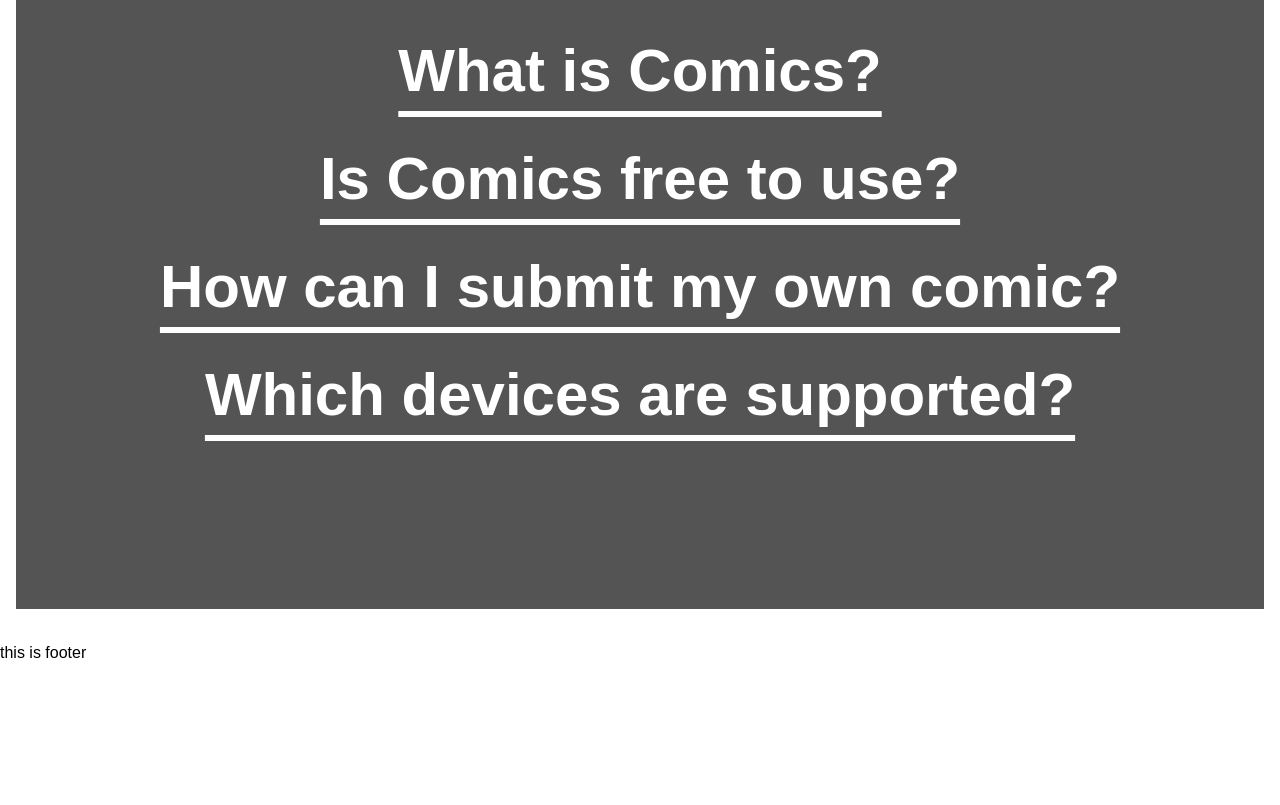
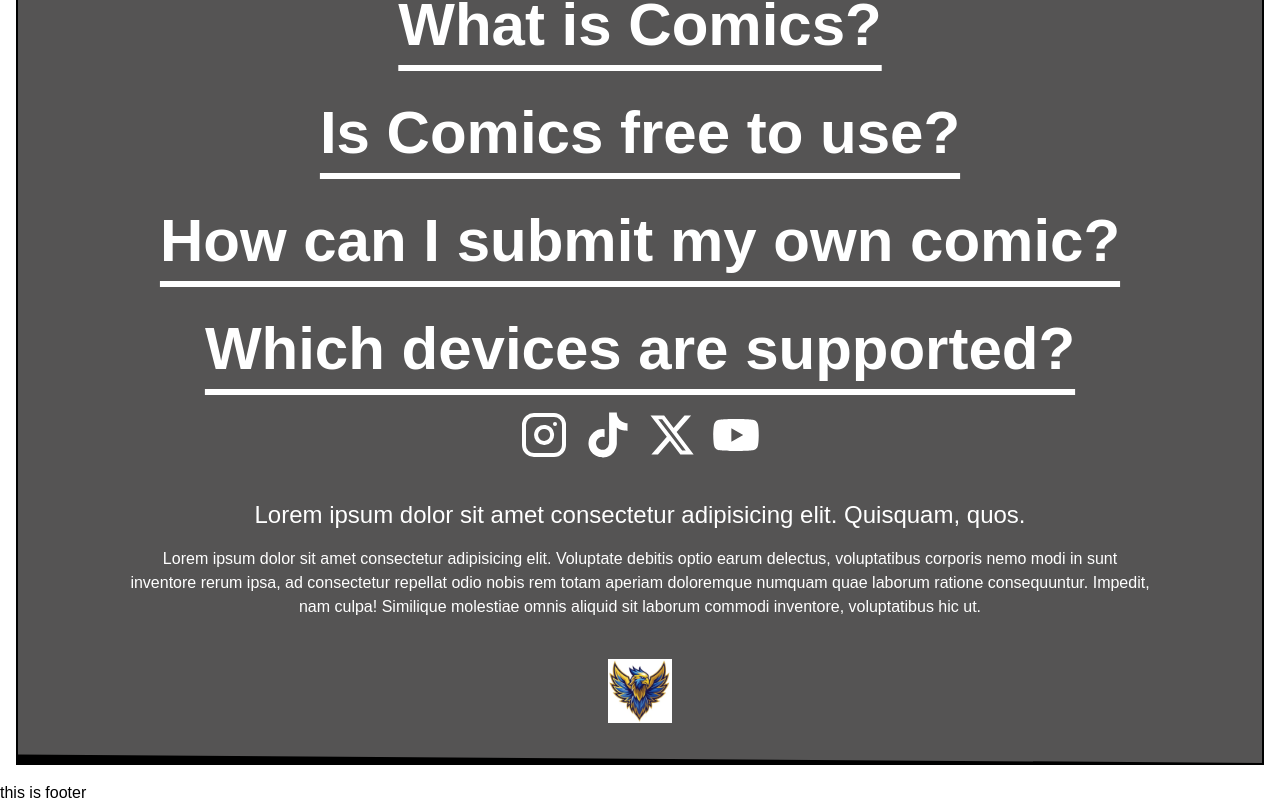
Before and after one commit to backbencherstudio/comic-type-website, a Next.js app: page / in a window 1280 px wide. Shown: the part 4292-5097 px from the top of the page. Before the commit the page ends 4957 px from the top, so only its background shows below. Built offline with nearby package versions, Linux system fonts and the light colour scheme.

Commit message:
Faq completed

```diff
--- a/app/globals.css
+++ b/app/globals.css
@@ -10,6 +10,7 @@ body {
 .clip{
   clip-path: polygon(1% 0, 100% 0, 100% 100%, 1.5% 100%);
 }
-.clip-2{
-  clip-path: polygon(100% 0, 100% 100%, 0 100%, 0 0);
+
+.clip-bottom-left {
+  clip-path: polygon(0% 0%, 100% 0%, 100% 100%, 0% 99%);
 }
--- a/components/home/FAQ.tsx
+++ b/components/home/FAQ.tsx
@@ -1,5 +1,10 @@
 "use client";
+import Image from "next/image";
 import React, { useState } from "react";
+import { FaYoutube } from "react-icons/fa";
+import { FaXTwitter } from "react-icons/fa6";
+import { FiInstagram } from "react-icons/fi";
+import { IoLogoTiktok } from "react-icons/io5";
 
 const faqs = [
   {
@@ -31,11 +36,9 @@ const FAQ = () => {
   };
 
   return (
-    <div className="px-2 py-4 sm:px-4 sm:py-8">
-
-      <section className="flex flex-col items-center justify-center bg-[#555454] ">
+    <div className="px-2 py-4 sm:px-4">
         <div className="flex justify-center items-center">
-        <div className="relative w-fit -mt-8 z-20">
+            <div className="relative w-fit -mt-8 -mb-8 z-20">
               <div className="bg-black border-2 border-black pb-2 clip">
                 <h1 className="text-black text-lg xs:text-xl sm:text-2xl md:text-3xl lg:text-4xl font-bold uppercase bg-white py-2 sm:py-4 px-3 sm:px-6 clip text-center">
                   Frequently Asked Questions
@@ -43,14 +46,22 @@ const FAQ = () => {
               </div>
             </div>
           </div>
-        <div className="w-full max-w-2xl sm:max-w-4xl md:max-w-7xl mx-auto pt-10 pb-40">
+      <div className="bg-black p-[2px] ">
+        <section className="flex flex-col items-center justify-center bg-[#555454] pb-10 px-4 clip-bottom-left">
+
+          <div className="w-full max-w-2xl sm:max-w-4xl md:max-w-7xl mx-auto pt-4 md:pt-10 ">
             {faqs.map((faq, idx) => (
-            <div key={idx} className="text-white overflow-hidden  last:border-b-0">
+              <div
+                key={idx}
+                className="text-white overflow-hidden  last:border-b-0"
+              >
                 <button
                   onClick={() => toggleFAQ(idx)}
-                className={`w-full py-4 px-2 sm:py-6 sm:px-6 text-center flex justify-center items-center transition-colors duration-200 ${openIndex === idx ? "": "underline"} underline-offset-8 sm:underline-offset-[20px] focus:outline-none`}
+                  className={`w-full py-4 px-2 sm:py-6 sm:px-6 text-center flex justify-center items-center transition-colors duration-200 ${
+                    openIndex === idx ? "" : "underline"
+                  } underline-offset-8 sm:underline-offset-[20px] focus:outline-none`}
                 >
-                <h3 className="text-2xl xs:text-3xl sm:text-3xl md:text-4xl lg:text-6xl font-semibold text-center">
+                  <h3 className="text-xl xs:text-3xl sm:text-3xl md:text-4xl lg:text-6xl font-semibold text-center">
                     {faq.question}
                   </h3>
                 </button>
@@ -68,7 +79,45 @@ const FAQ = () => {
               </div>
             ))}
           </div>
+          <div className="flex gap-4 text-white mt-2">
+            <a href="">
+              <FiInstagram className="text-[24px] lg:text-[48px]" />
+            </a>
+            <a href="">
+              <IoLogoTiktok className="text-[24px] lg:text-[48px]" />
+            </a>
+            <a href="">
+              <FaXTwitter className="text-[24px] lg:text-[48px]" />
+            </a>
+            <a href="">
+              <FaYoutube className="text-[24px] lg:text-[48px]" />
+            </a>
+          </div>
+          <div className="text-white text-center max-w-5xl mx-auto mt-10">
+            <h1 className="lg:text-2xl sm:text-xl text-lg  mb-4">
+              Lorem ipsum dolor sit amet consectetur adipisicing elit. Quisquam,
+              quos.
+            </h1>
+            <p className="md:text-base text-sm">
+              Lorem ipsum dolor sit amet consectetur adipisicing elit. Voluptate
+              debitis optio earum delectus, voluptatibus corporis nemo modi in
+              sunt inventore rerum ipsa, ad consectetur repellat odio nobis rem
+              totam aperiam doloremque numquam quae laborum ratione
+              consequuntur. Impedit, nam culpa! Similique molestiae omnis
+              aliquid sit laborum commodi inventore, voluptatibus hic ut.
+            </p>
+            <div className="flex justify-center items-center mt-10">
+              <Image
+                src="/logo.png"
+                alt=""
+                width={300}
+                height={300}
+                className="w-16 h-16"
+              />
+            </div>
+          </div>
         </section>
+      </div>
     </div>
   );
 };
```
Also changed, not shown: package.json (+6 -5 lines), public/logo.png (added), 1 other file (tests, documents, lock files or other folders). Lines whose indentation alone changed are shown as unchanged.
